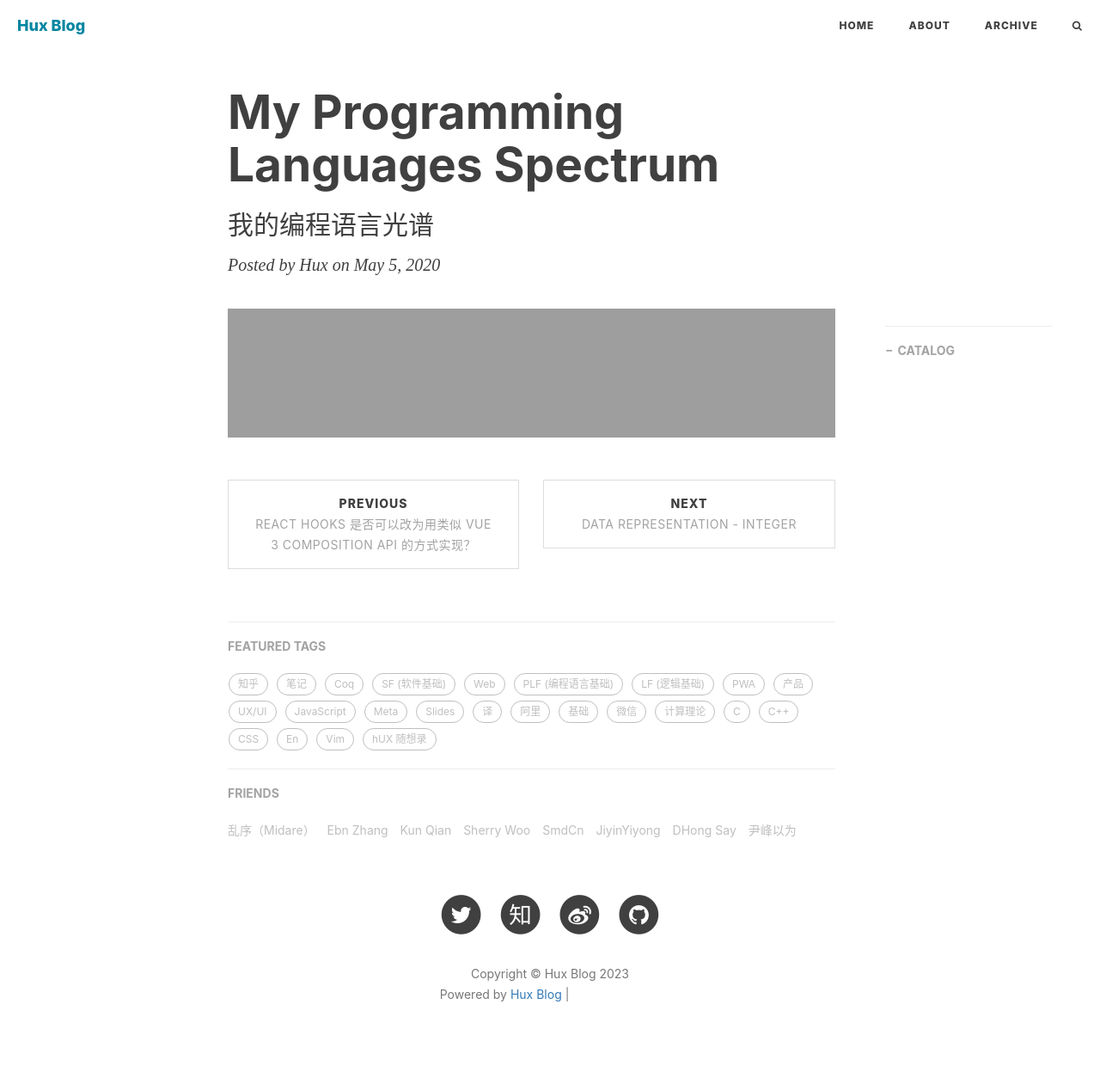
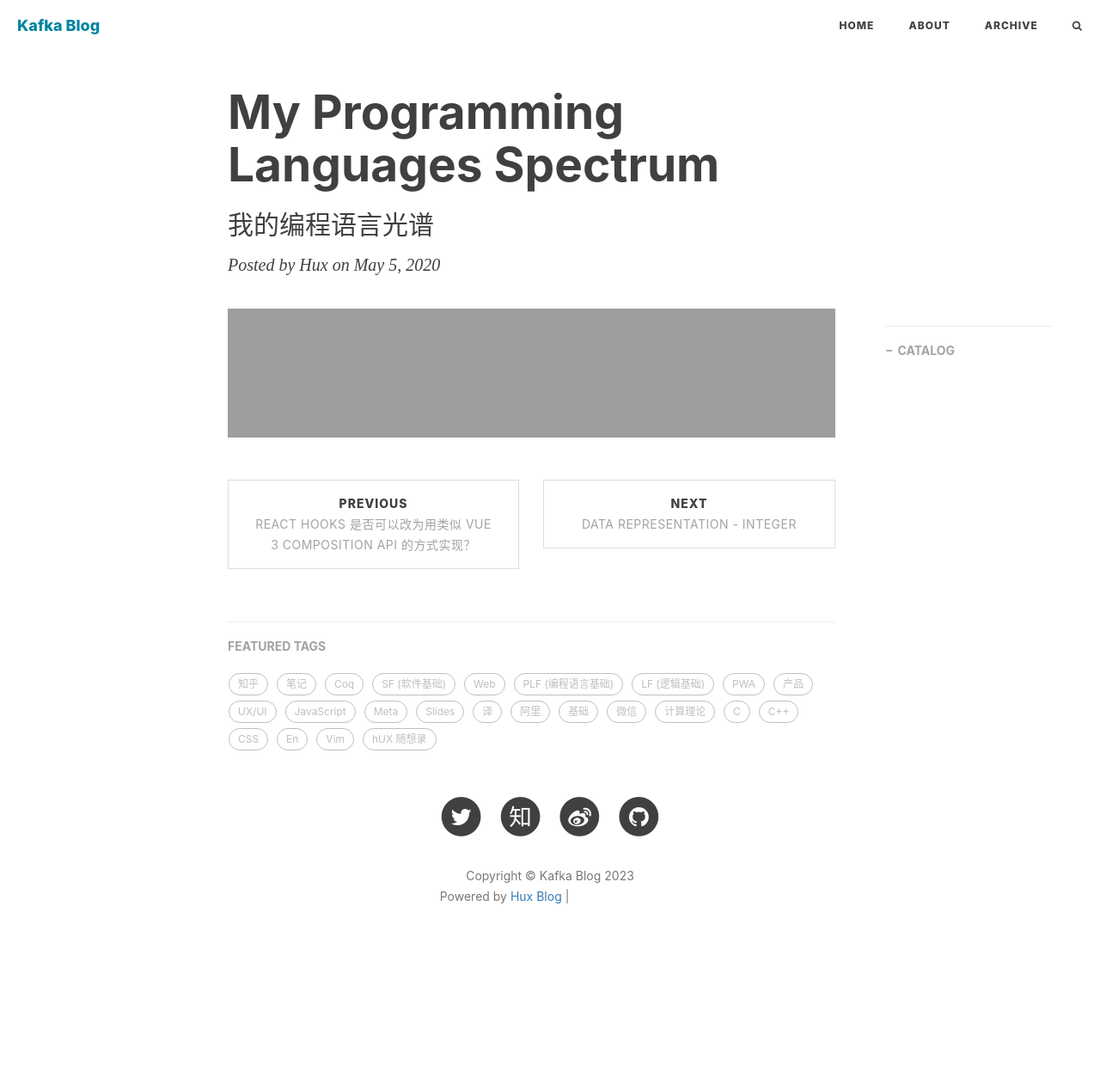
Before and after one commit to OSTCHAN/OSTCHAN.github.io, a Jekyll site: the page built from _posts/hidden/2020-05-05-pl-chart.md, in a window 1280 px wide. Shown: the whole page at 86% size. Built offline with Jekyll 4.4.1, drawn with Linux system fonts in a browser that asks for light colours; nearby versions of some CDN libraries; comment, search, counter and statistics services are not loaded; after the commit the page ends 1147 px from its top, so only the background shows below that; some of the changed lines change nothing that is shown; grey boxes are pictures that could not be loaded.

Commit message:
modified

```diff
--- a/_config.yml
+++ b/_config.yml
@@ -1,10 +1,10 @@
 # Site settings
-title: Hux Blog
-SEOTitle: 黄玄的博客 | Hux Blog
+title: Kafka Blog
+SEOTitle: 卡夫卡的博客 | Kafka Blog
 header-img: img/home-bg.jpg
-email: huxpro@gmail.com
-description: "这里是 @Hux黄玄 的个人博客，与你一起发现更大的世界 | 要做一个有 swag 的程序员"
-keyword: "黄玄, Hux黄玄, Hux, 鬼栈, huxpro, @huxpro, 黄玄的博客, Hux Blog, 博客, 个人网站, 互联网, Web, JavaScript, React, React Native, 前端, 设计"
+email: zzzgoogo@gmail.com
+description: "这里是 @Kafka卡夫卡 的个人博客"
+keyword: "卡夫卡, Kafka卡夫卡, Kaf, kafka, @kafka, 卡夫卡的博客, Kafka Blog, 博客, 个人网站"
 url: "https://huangxuan.me" # your host, for absolute URL
 baseurl: "" # for example, '/blog' if your blog hosted on 'host/blog'
 
@@ -13,11 +13,11 @@ future: true
 
 # SNS settings
 RSS: false
-weibo_username: huxpro
-zhihu_username: huxpro
-github_username: huxpro
-twitter_username: huxpro
-#facebook_username:  huxpro
+weibo_username: kafka
+zhihu_username: kafka
+github_username: OSTCHAN
+twitter_username: kafka
+#facebook_username:  kafka
 #linkedin_username:  firstname-lastname-idxxxx
 
 # Build settings
@@ -59,7 +59,7 @@ kramdown:
       start_line: 1
 
 # Disqus settings
-disqus_username: hux
+disqus_username: kaf
 
 # Netease settings
 netease_comment: false
@@ -74,8 +74,8 @@ ga_domain: huangxuan.me
 
 # Sidebar settings
 sidebar: true # whether or not using Sidebar.
-sidebar-about-description: "要做一个有 swag 的程序员 <br> React Team @ Meta"
-sidebar-avatar: https://github.com/Huxpro.png # use absolute URL, seeing it's used in both `/` and `/about/`
+sidebar-about-description: "TECH OTAKUS SAVE THE WORLD <br> HSR Team @ HoYoVerse"
+sidebar-avatar: /img/avatar-hux.jpg # use absolute URL, seeing it's used in both `/` and `/about/`
 
 # Featured Tags
 featured-tags: true # whether or not using Feature-Tags
@@ -88,15 +88,15 @@ service-worker: true
 # MathJax rendering for layout:page (e.g. post preview)
 page-mathjax: false
 
-# Friends
-friends:
-  [
-    { title: "乱序（Midare）", href: "http://mida.re/" },
-    { title: "Ebn Zhang", href: "https://ebnbin.dev/" },
-    { title: "Kun Qian", href: "http://kunq.me" },
-    { title: "Sherry Woo", href: "https://sherrywoo.me/" },
-    { title: "SmdCn", href: "http://blog.smdcn.net" },
-    { title: "JiyinYiyong", href: "http://tiye.me/" },
-    { title: "DHong Say", href: "http://dhong.co" },
-    { title: "尹峰以为", href: "http://ingf.github.io/" },
-  ]
+# # Friends
+# friends:
+#   [
+#     { title: "乱序（Midare）", href: "http://mida.re/" },
+#     { title: "Ebn Zhang", href: "https://ebnbin.dev/" },
+#     { title: "Kun Qian", href: "http://kunq.me" },
+#     { title: "Sherry Woo", href: "https://sherrywoo.me/" },
+#     { title: "SmdCn", href: "http://blog.smdcn.net" },
+#     { title: "JiyinYiyong", href: "http://tiye.me/" },
+#     { title: "DHong Say", href: "http://dhong.co" },
+#     { title: "尹峰以为", href: "http://ingf.github.io/" },
+#   ]
```
Also changed, not shown: img/home-bg.jpg, img/home-bg1.jpg (added).
